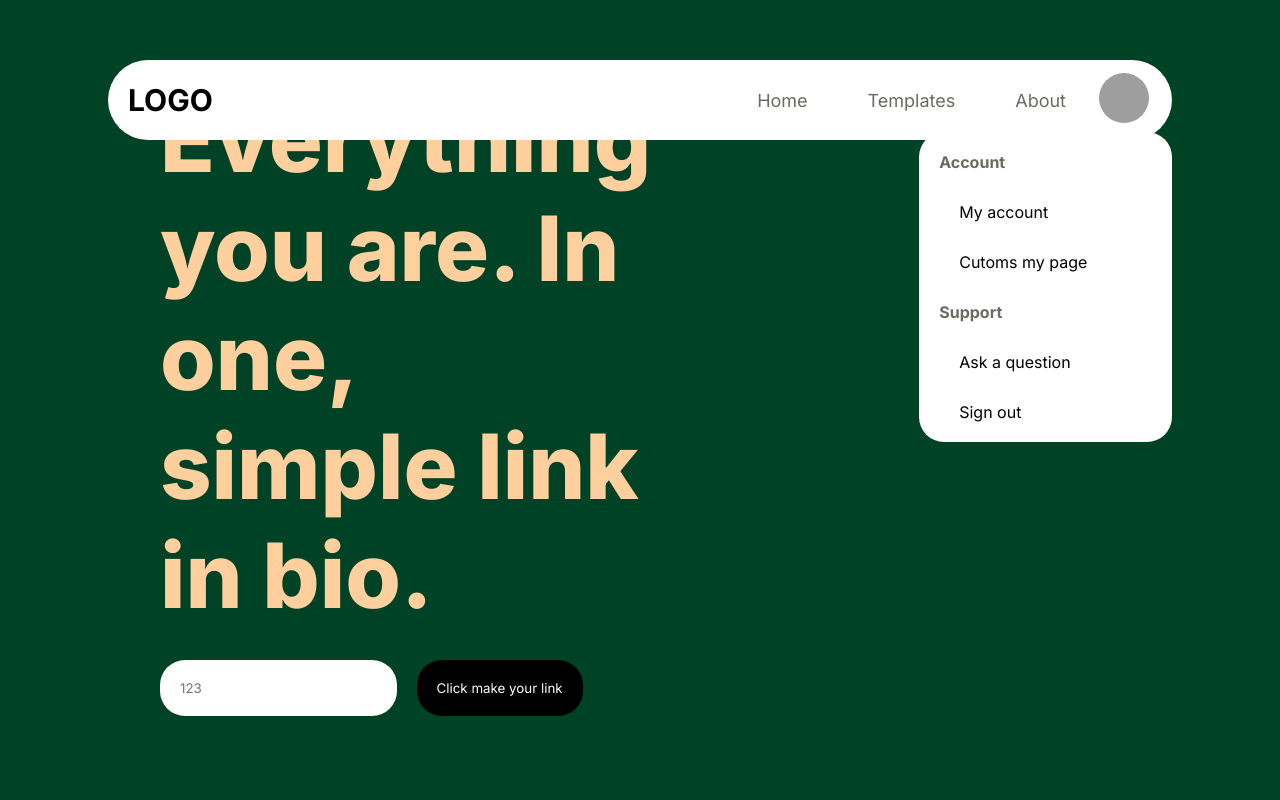
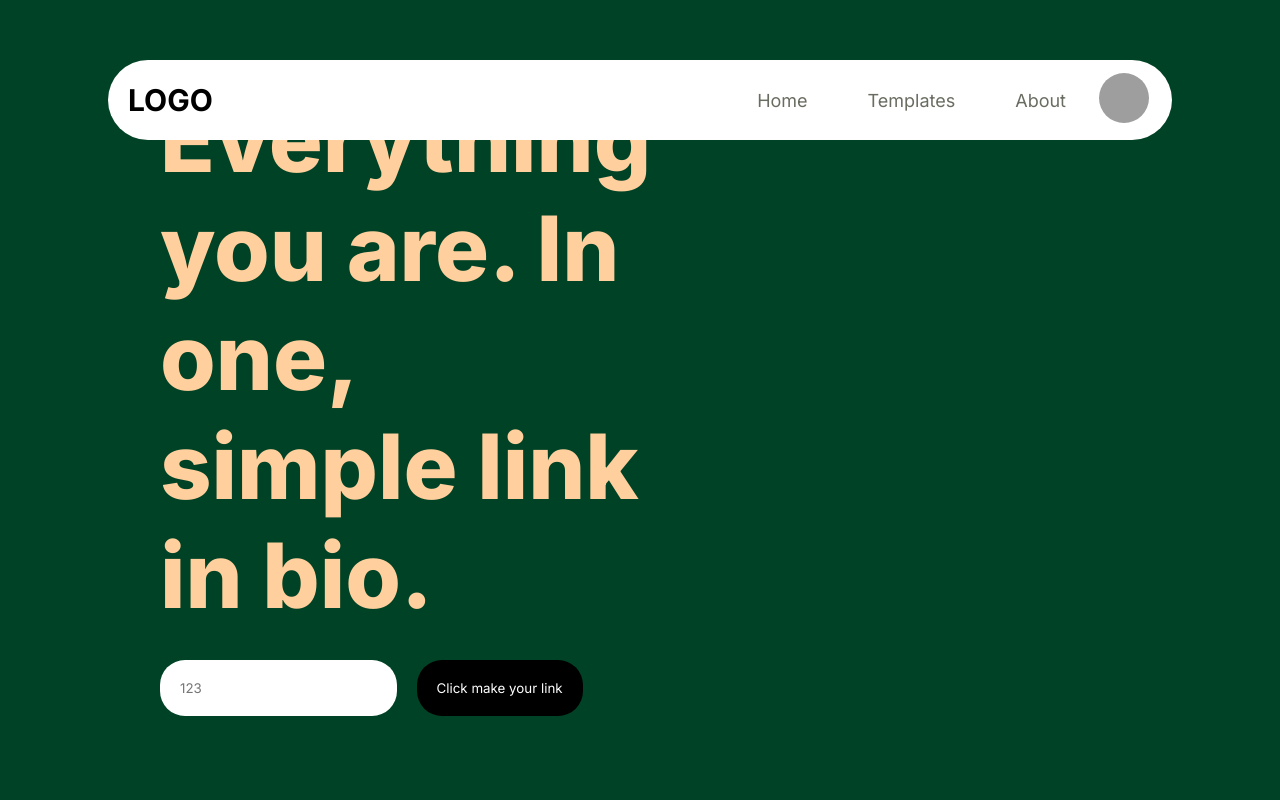
Before and after one commit to patto220048/IG22-qr-link, a React (Vite) app in the folder fontend/: page / in a window 1280 px wide. Shown: the top 800 px of the page. Built offline with nearby package versions, Linux system fonts and the light colour scheme; grey boxes are pictures that could not be loaded.

Commit message:
add click nav menu

```diff
--- a/fontend/src/layouts/nav/Navbar.jsx
+++ b/fontend/src/layouts/nav/Navbar.jsx
@@ -1,8 +1,28 @@
 import { Link } from 'react-router-dom';
+import { userIcon, cutomIcon, logoutIcon, alertIcon } from '../../svg/icon';
 import './navbav.scss';
+import { useEffect, useState } from 'react';
 // import './navbar.css'
 function Navbar() {
+
+    const [openMenu, setOpenMenu] = useState(false)
+    const handleOpenMenu = (e) => {
+        e.stopPropagation();
+        setOpenMenu(!openMenu);
+    }
+    useEffect(() => {
+        const handleClickOutside = () => {
+            setOpenMenu(false);
+        };
+
+        document.addEventListener('click', handleClickOutside);
+
+        return () => {
+            document.removeEventListener('click', handleClickOutside);
+        };
+    }, []);
     return (
+
         <div className="navbar">
             <div className="navbar-container">
                 <h2 className="logo">LOGO</h2>
@@ -16,26 +36,39 @@ function Navbar() {
                     <Link to="/register/signup"><button className="btn signup">Sign Up</button></Link>
                 </div> */}
                 <div className="nav-user">
-                    <div className="avatar">
+                    <div className="avatar" onClick={handleOpenMenu}>
                         <img
                             src="https://images.unsplash.com/photo-1682695799561-033f55f75b25?ixlib=rb-4.0.3&ixid=M3wxMjA3fDF8MHxwaG90by1wYWdlfHx8fGVufDB8fHx8fA%3D%3D&auto=format&fit=crop&w=2070&q=80"
                             alt=""
                         />
                     </div>
                 </div>
+
+
+               {openMenu &&
                 <section className="nav-option">
-                <ul className="account-option">
-                    <h3 className="account">Account</h3>
-                    <li className="account-option-item">My account</li>
-                    <li className="account-option-item">Cutoms my page</li>
-                    <h3 className="support">Support</h3>
-                    <li className="account-option-item">Ask a question</li>
-                    <li className="account-option-item">Sign out</li>
-                </ul>
-
-            </section>
+                    <ul className="account-option">
+                        <h3 className="account">Account</h3>
+                        <li className="account-option-item">
+                            <span className="account-icon">{userIcon()}</span>
+                            <p>My account</p>
+                        </li>
+                        <li className="account-option-item">
+                            <span className="account-icon">{cutomIcon()}</span>
+                            <p>Cutoms my page</p>
+                        </li>
+                        <h3 className="support">Support</h3>
+                        <li className="account-option-item">
+                            <span className="account-icon">{alertIcon()}</span>
+                            <p>Ask a question</p>
+                        </li>
+                        <li className="account-option-item">
+                            <span className="account-icon">{logoutIcon()}</span>
+                            <p>Sign out</p>
+                        </li>
+                    </ul>
+                </section>}
             </div>
-
         </div>
     );
 }
--- a/fontend/src/layouts/nav/navbav.scss
+++ b/fontend/src/layouts/nav/navbav.scss
@@ -1,4 +1,4 @@
-@import "../../base/color";
+@import '../../base/color';
 
 .navbar {
     position: fixed;
@@ -23,90 +23,106 @@
         .nav-link {
             display: flex;
             gap: 40px;
-            color: $text_color_soft_3 ;
+            color: $text_color_soft_3;
 
-            .nav-link_items{
+            .nav-link_items {
                 padding: 10px;
                 font-size: 18px;
                 cursor: pointer;
                 border-radius: 5px;
-                &:hover{
+                &:hover {
                     background-color: $text_hover_color;
                 }
             }
-
         }
         .register {
             flex: 1;
             display: flex;
             justify-content: flex-end;
             gap: 20px;
-            .btn{
+            .btn {
                 font-weight: 500;
                 font-size: 18px;
                 padding: 15px;
                 border-radius: 25px;
                 background-color: black;
                 color: white;
-
             }
             .login {
                 border-radius: 10px;
                 background-color: $text_hover_color;
                 color: black;
-                &:hover{
+                &:hover {
                     background-color: rgba($color: $text_hover_color, $alpha: 0.7);
                 }
             }
-            .signup{
-                &:hover{
+            .signup {
+                &:hover {
                     background-color: rgba($color: black, $alpha: 0.7);
                 }
             }
         }
-        .nav-user{
-            .avatar{
+        .nav-user {
+            .avatar {
                 padding-left: 20px;
-                img{
+                img {
                     padding: 2px;
                     width: 50px;
                     height: 50px;
                     border-radius: 50%;
                     cursor: pointer;
                     border: 1px solid transparent;
-                    &:hover{
+                    &:hover {
                         border: 1px solid black;
                     }
                 }
-                &:hover{
+                &:hover {
                     transform: scale(1.03);
                 }
             }
         }
     }
-    .nav-option{
+    .nav-option {
         position: absolute;
         background-color: $white;
         width: 20%;
         z-index: 999;
         right: 0%;
         top: 90%;
+        //box shadows
         border-radius: 25px;
         padding: 20px;
-        .account-option{
+        -moz-box-shadow: 0px 0px 18px 5px rgba(0, 0, 0, 0.22);
+        -webkit-box-shadow: 0px 0px 18px 5px rgba(0, 0, 0, 0.22);
+        -ms-box-shadow: 0px 0px 18px 5px rgba(0, 0, 0, 0.22);
+        box-shadow: 0px 0px 18px 5px rgba(0, 0, 0, 0.22);
+        .account-option {
             display: flex;
             flex-direction: column;
-            gap: 30px;
-            h3{
+            gap: 20px;
+            h3 {
                 font-size: 16px;
                 color: $text_color_soft_3;
             }
-            .account-option-item{
-                padding-left: 20px;
+            .account-option-item {
+                padding: 8px;
+                display: flex;
+                align-items: center;
+                gap: 10px;
                 cursor: pointer;
-
+                border-radius: 10px;
+                p {
+                    font-size: 16px;
+                    opacity: 0.8;
+                }
+                .account-icon {
+                    text-align: center;
+                    padding-left: 20px;
+                }
+                &:hover {
+                    background-color: $text_hover_color;
+                }
             }
         }
-
     }
 }
```
Also changed, not shown: fontend/src/svg/icon.jsx (+26 -0 lines), 1 other file (tests, documents, lock files or other folders).
